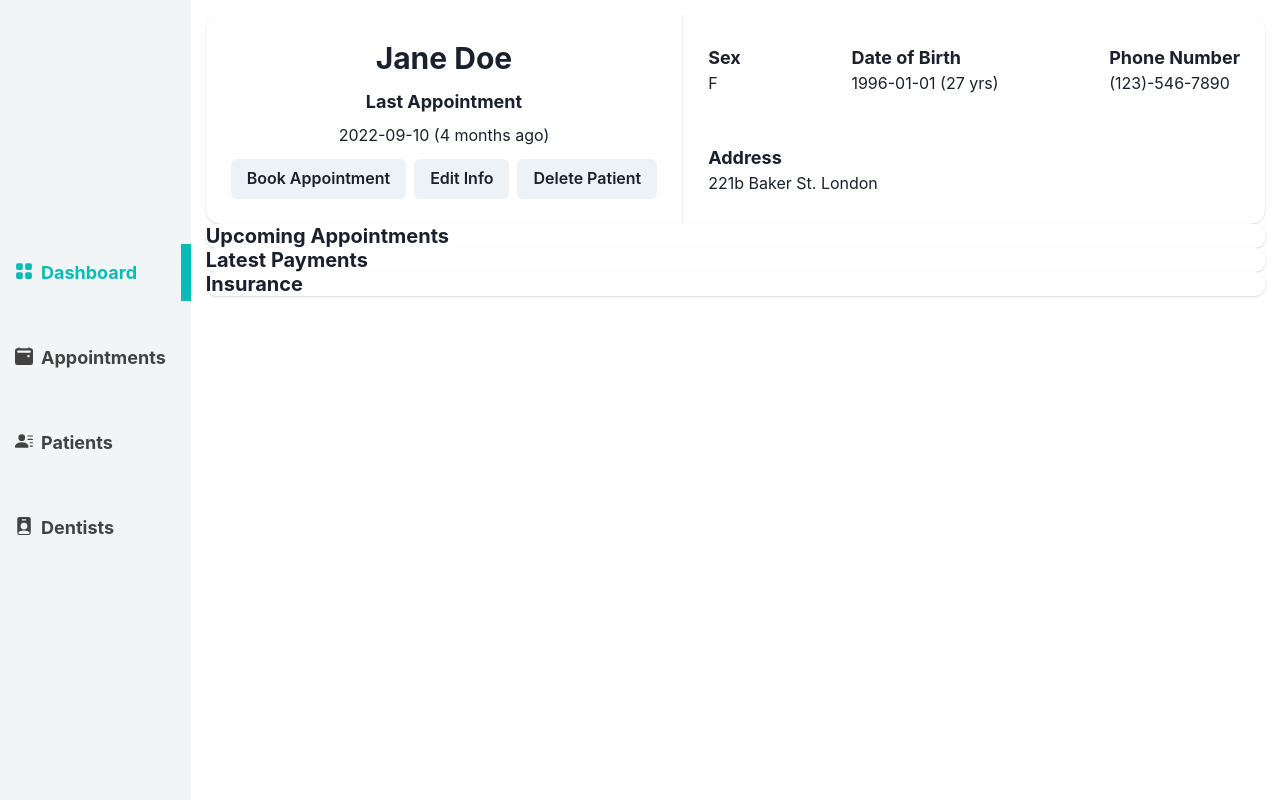
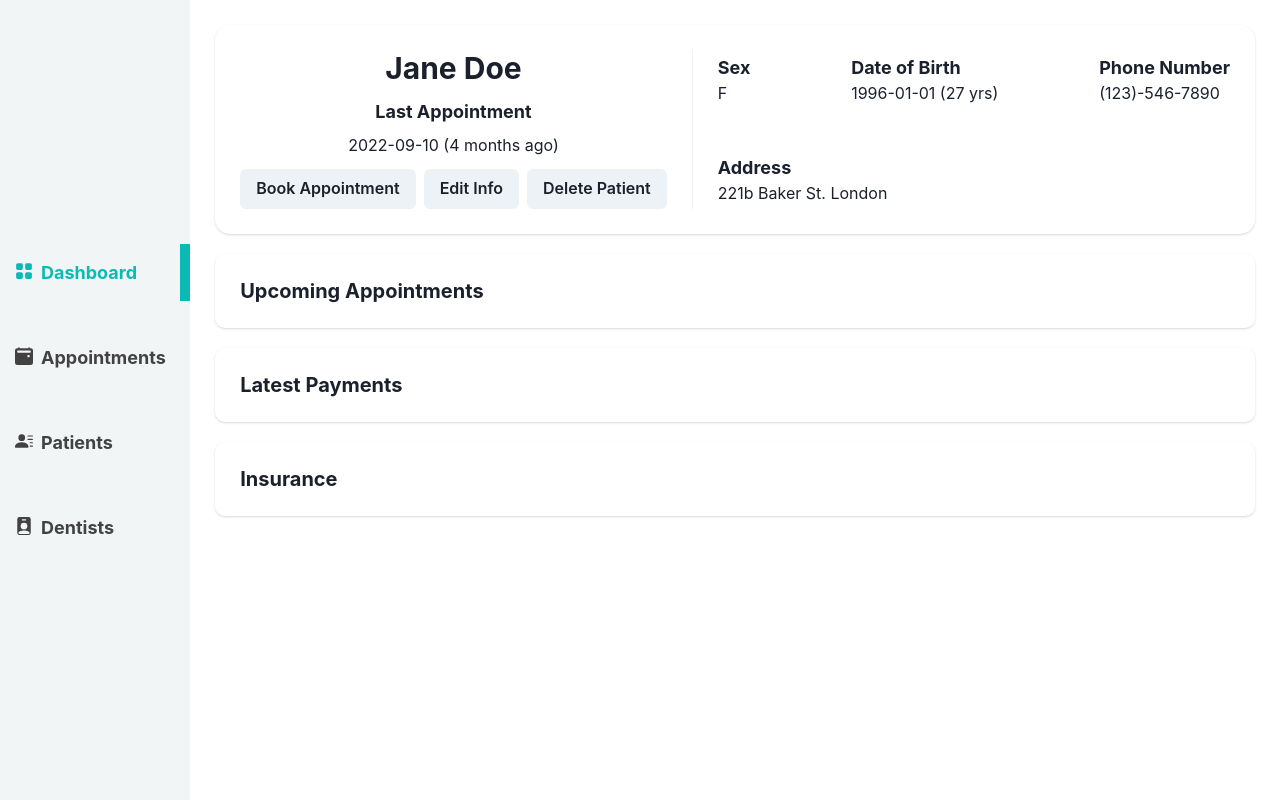
Before and after one commit to abigail221b/dentalClinic_frontend, a React (Create React App) app: page /patients/1 in a window 1280 px wide. Built offline with nearby package versions, Linux system fonts and the light colour scheme.

Commit message:
Add padding to Cards

```diff
--- a/src/pages/PatientDetail.js
+++ b/src/pages/PatientDetail.js
@@ -2,10 +2,10 @@ import { Card, Flex, Heading, Text, Button, Box, ButtonGroup, Divider, Stack } f
 
 function PatientDetail() {
     return (
-        <Flex flexDirection="column" width="100%" height="100vh" padding="15px">
+        <Flex flexDirection="column" width="100%" height="100vh" padding="25px" gap="5">
             <Card borderRadius="15px" width="100%">
-                <Flex>
-                    <Flex flexDirection="column" alignItems="center" gap="3" padding="25px">
+                <Flex padding="25px">
+                    <Flex flexDirection="column" alignItems="center" gap="3" paddingRight="25px">
                         <Heading size="lg">Jane Doe</Heading>
                         <Stack alignItems="center">
                             <Text fontSize="lg" as="b">Last Appointment</Text>
@@ -18,7 +18,7 @@ function PatientDetail() {
                         </ButtonGroup>
                     </Flex>
                     <Divider orientation="vertical" />
-                    <Flex flexWrap="wrap" width="100%" justifyContent="space-between" alignItems="center" gap="10" padding="25px">
+                    <Flex flexWrap="wrap" width="100%" justifyContent="space-between" alignItems="center" gap="10" paddingLeft="25px">
                         <Box>
                             <Text fontSize="lg" as="b">Sex</Text>
                             <Text>F</Text>
@@ -38,13 +38,13 @@ function PatientDetail() {
                     </Flex>
                 </Flex>
             </Card>
-            <Card borderRadius="10px" width="100%">
+            <Card borderRadius="10px" width="100%" padding="25px">
                 <Heading size="md">Upcoming Appointments</Heading>
             </Card>
-            <Card borderRadius="10px" width="100%">
+            <Card borderRadius="10px" width="100%" padding="25px">
                 <Heading size="md">Latest Payments</Heading>
             </Card>
-            <Card borderRadius="10px" width="100%">
+            <Card borderRadius="10px" width="100%" padding="25px">
                 <Heading size="md">Insurance</Heading>
             </Card>
         </Flex>
```
